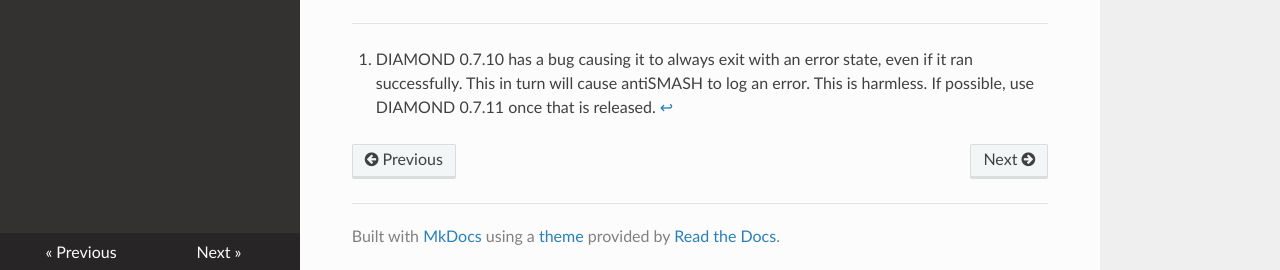
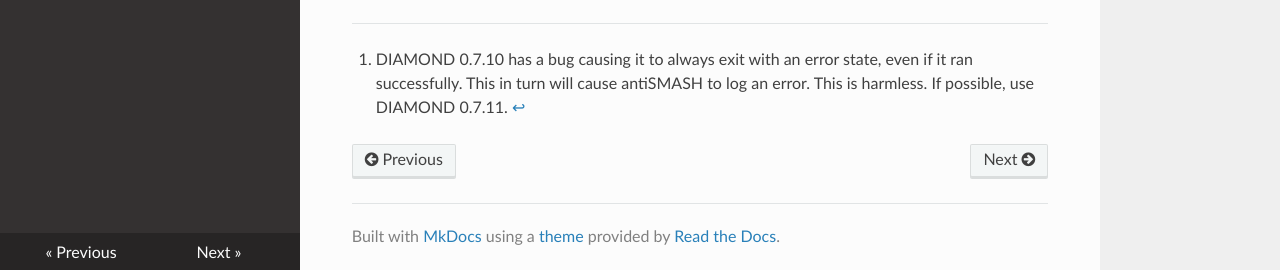
Before and after one commit to antismash/documentation, an MkDocs documentation site: the page built from docs/install.md, in a window 1280 px wide and 900 px high, scrolled down 1881 px. Shown: the part 627-897 px from the top of the window. Built offline with MkDocs 1.6.1, drawn with Linux system fonts in a browser that asks for light colours; nearby versions of some CDN libraries; old or Windows-style settings are respelled for this version of MkDocs.

Commit message:
install: Docker 0.7.11 was released
Signed-off-by: Kai Blin <kblin@biosustain.dtu.dk>

````diff
--- a/docs/install.md
+++ b/docs/install.md
@@ -100,7 +100,7 @@ dependencies. This is not required, but highly recommended.
 
 [^1]: DIAMOND 0.7.10 has a bug causing it to always exit with an error state,
 even if it ran successfully. This in turn will cause antiSMASH to log an error.
-This is harmless. If possible, use DIAMOND 0.7.11 once that is released.
+This is harmless. If possible, use DIAMOND 0.7.11.
 
 ```bash
 virtualenv as3
````
